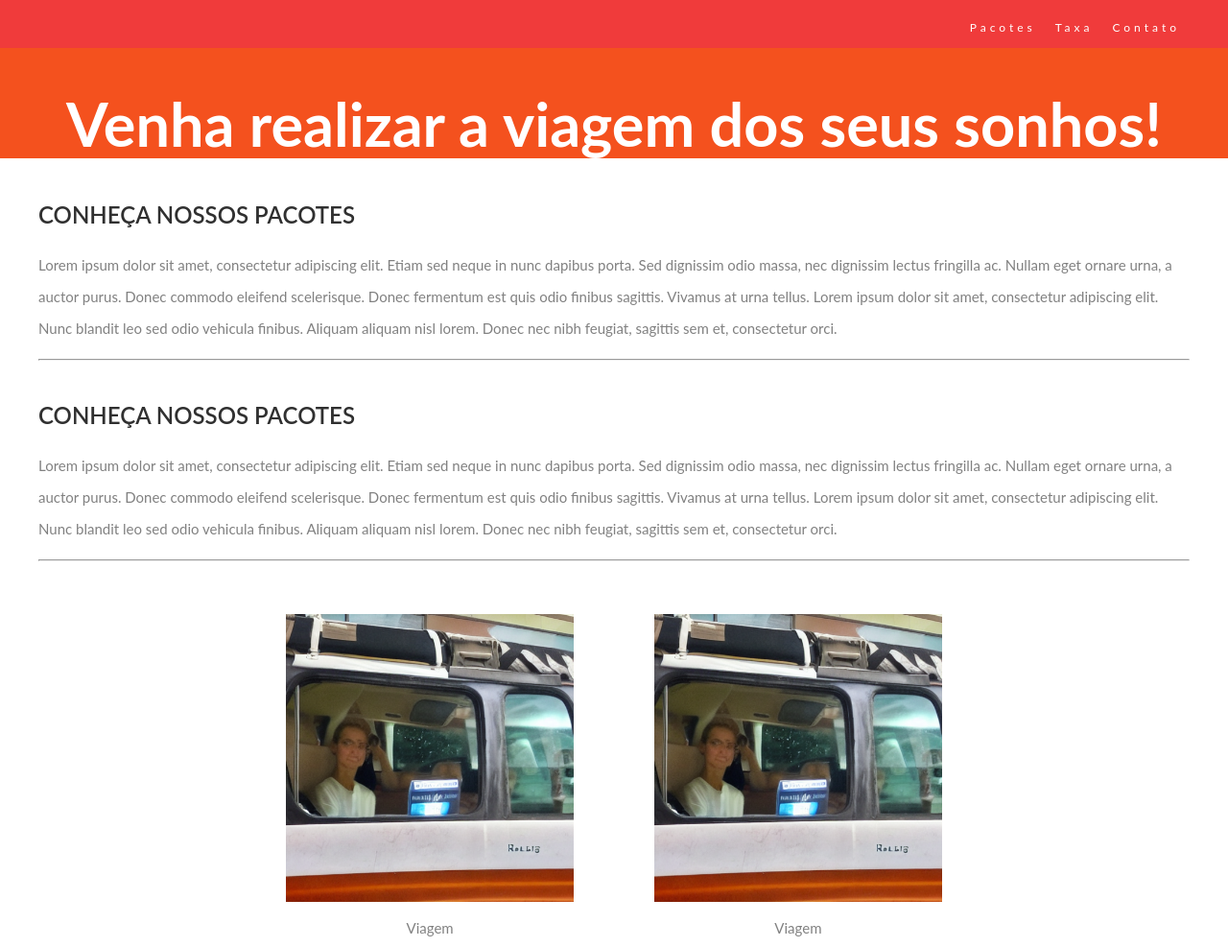
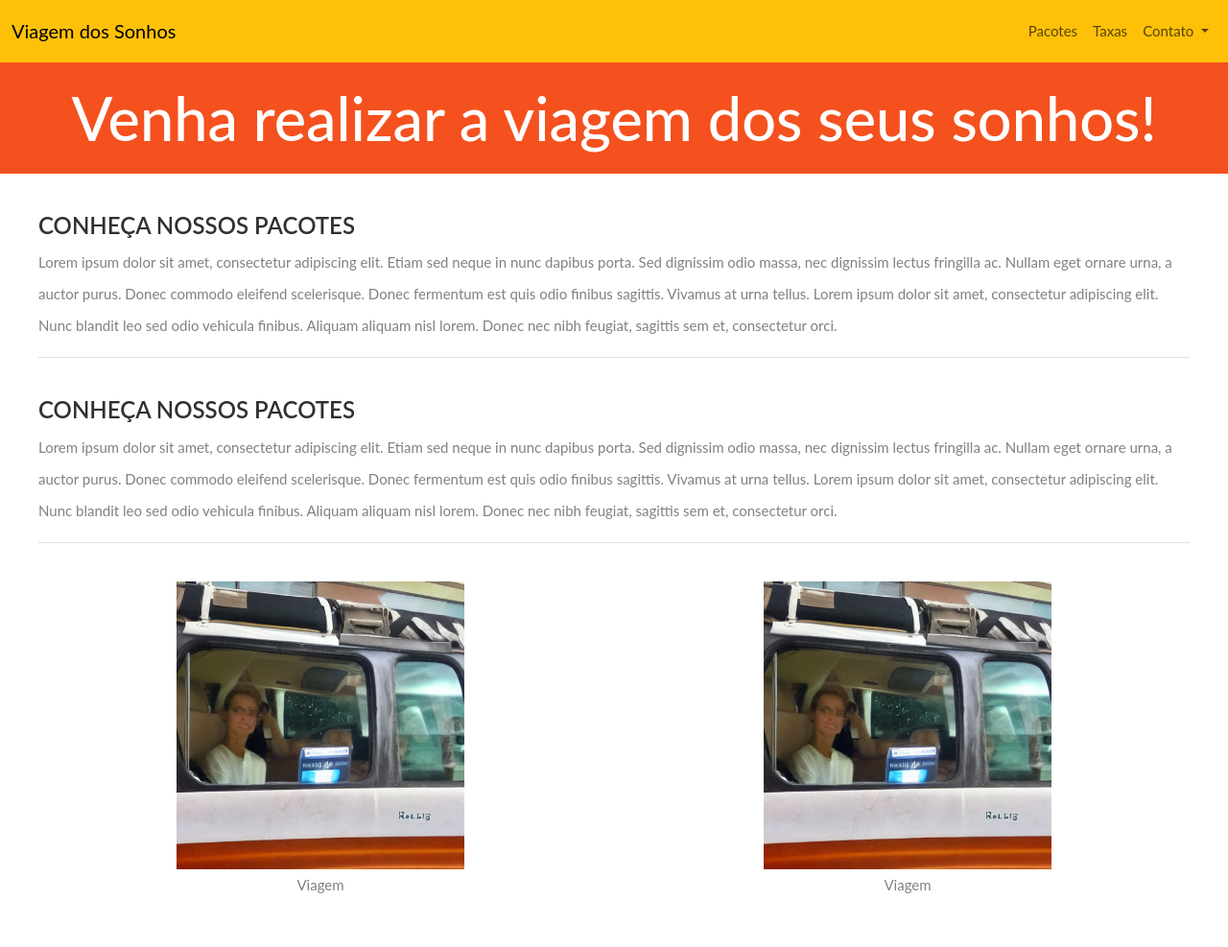
Before and after one commit to GetulioLT/Atividades-facul, a plain HTML site: page Html, CSS e Bootstrap/exemplo das aulas/index.html in a window 1280 px wide. Shown: the top 987 px of the page at 96% size. Drawn offline with nearby package versions, Linux system fonts and the light colour scheme.

Commit message:
aula 9 HTML, CSS e Bootstrap
Iniciando com Bootstrap

```diff
--- a/Html, CSS e Bootstrap/exemplo das aulas/css/index.css
+++ b/Html, CSS e Bootstrap/exemplo das aulas/css/index.css
@@ -30,30 +30,6 @@ h2{
     font-weight: 600;
 }
 
-nav li a{
-    padding: 10px;
-    color: white;
-    text-decoration: none;
-
-}
-
-nav li{
-    float: left;
-}
-
-nav ul{
-    float: right;
-    list-style: none;
-}
-
-nav{
-    font-size: 12px;
-    letter-spacing: 4px;
-    height: 50px;
-    background-color: #f03b3b;
-    padding-right: 40px;
-}
-
 table{
     width: 100%;
 }
@@ -75,11 +51,3 @@ table thead th{
     background-color: #f4511e;
     color: white;
 }
-
-#pacotes .figures figure{
-    display: inline-block;
-}
-
-#pacotes .figures, #pacotes .video{
-    text-align: center;
-}
--- a/Html, CSS e Bootstrap/exemplo das aulas/index.html
+++ b/Html, CSS e Bootstrap/exemplo das aulas/index.html
@@ -5,17 +5,48 @@
     <meta charset="UTF-8">
     <meta name="viewport" content="width=device-width, initial-scale=1.0">
     <title>Viagem dos sonhos</title>
+    <link href="https://cdn.jsdelivr.net/npm/bootstrap@5.3.1/dist/css/bootstrap.min.css" rel="stylesheet"
+        integrity="sha384-4bw+/aepP/YC94hEpVNVgiZdgIC5+VKNBQNGCHeKRQN+PtmoHDEXuppvnDJzQIu9" crossorigin="anonymous">
     <link rel="stylesheet" href="css/index.css">
 </head>
 
 <body>
     <header>
-        <nav>
-            <ul>
-                <li><a href="#">Pacotes</a></li>
-                <li><a href="#">Taxa</a></li>
-                <li><a href="#">Contato</a></li>
-            </ul>
+        <nav class="navbar navbar-expand-lg bg-warning">
+            <div class="container-fluid">
+                <a class="navbar-brand" href="#">Viagem dos Sonhos</a>
+                <button class="navbar-toggler" type="button" data-bs-toggle="collapse"
+                    data-bs-target="#navbarSupportedContent" aria-controls="navbarSupportedContent"
+                    aria-expanded="false" aria-label="Toggle navigation">
+                    <span class="navbar-toggler-icon"></span>
+                </button>
+                <div class="collapse navbar-collapse justify-content-end" id="navbarSupportedContent">
+                    <ul class="navbar-nav ">
+                        <li class="nav-item">
+                            <a class="nav-link" aria-current="page" href="#">Pacotes</a>
+                        </li>
+                        <li class="nav-item">
+                            <a class="nav-link" href="#">Taxas</a>
+                        </li>
+                        <li class="nav-item dropdown">
+                            <a class="nav-link dropdown-toggle" href="#" role="button" data-bs-toggle="dropdown"
+                                aria-expanded="false">
+                                Contato
+                            </a>
+                            <ul class="dropdown-menu">
+                                <li><a class="dropdown-item" href="#">Action</a></li>
+                                <li><a class="dropdown-item" href="#">Another action</a></li>
+                                <li>
+                                    <hr class="dropdown-divider">
+                                </li>
+                                <li><a class="dropdown-item" href="#">Something else here</a></li>
+                            </ul>
+                        </li>
+
+                    </ul>
+
+                </div>
+            </div>
         </nav>
         <h1>Venha realizar a viagem dos seus sonhos!</h1>
     </header>
@@ -53,23 +84,16 @@
     </section>
 
     <section id="pacotes">
-        <div class="figures">
-            <figure>
+        <div class="row">
+            <figure class="col text-center">
                 <img src="img/imagem.png" alt="viagem" width="300px" height="300px">
                 <figcaption>Viagem</figcaption>
             </figure>
 
-            <figure>
+            <figure class="col text-center">
                 <img src="img/imagem.png" alt="viagem" width="300px" height="300px">
                 <figcaption>Viagem</figcaption>
             </figure>
-        </div>
-
-        <div class="video">
-            <video width="300px" height="300px" controls>
-                <source src="video/video.webm" type="video/webm">
-                Seu navegador não suporta o tipo do video. Caso queira baixar: <a href="video/video.webm">Clique aqui</a>
-            </video>
         </div>
 
     </section>
@@ -191,6 +215,10 @@
     <footer>
         <p>Desenvolvido por Getulio</p>
     </footer>
+
+    <script src="https://cdn.jsdelivr.net/npm/bootstrap@5.3.1/dist/js/bootstrap.bundle.min.js"
+        integrity="sha384-HwwvtgBNo3bZJJLYd8oVXjrBZt8cqVSpeBNS5n7C8IVInixGAoxmnlMuBnhbgrkm"
+        crossorigin="anonymous"></script>
 </body>
 
 </html>
```
